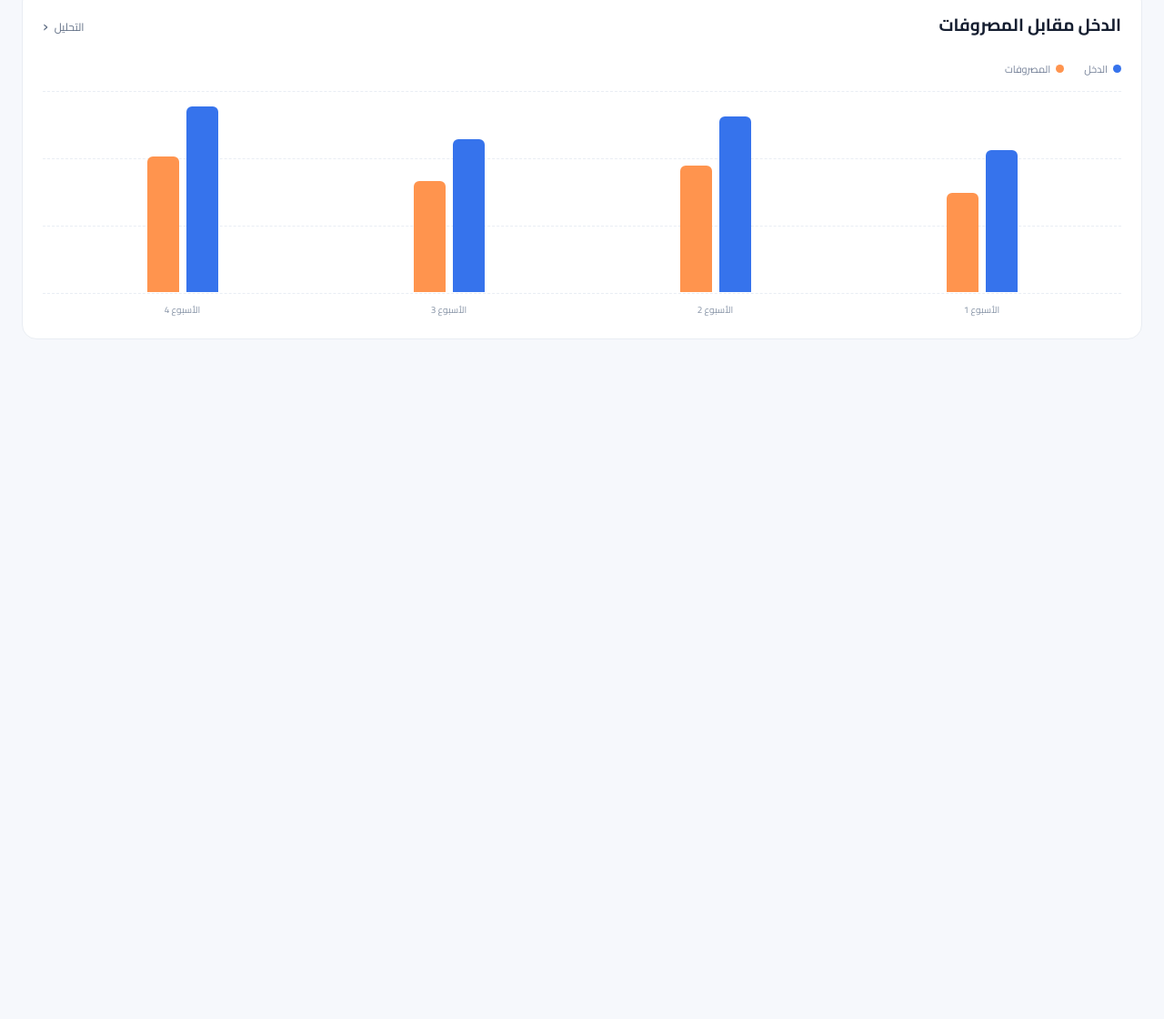
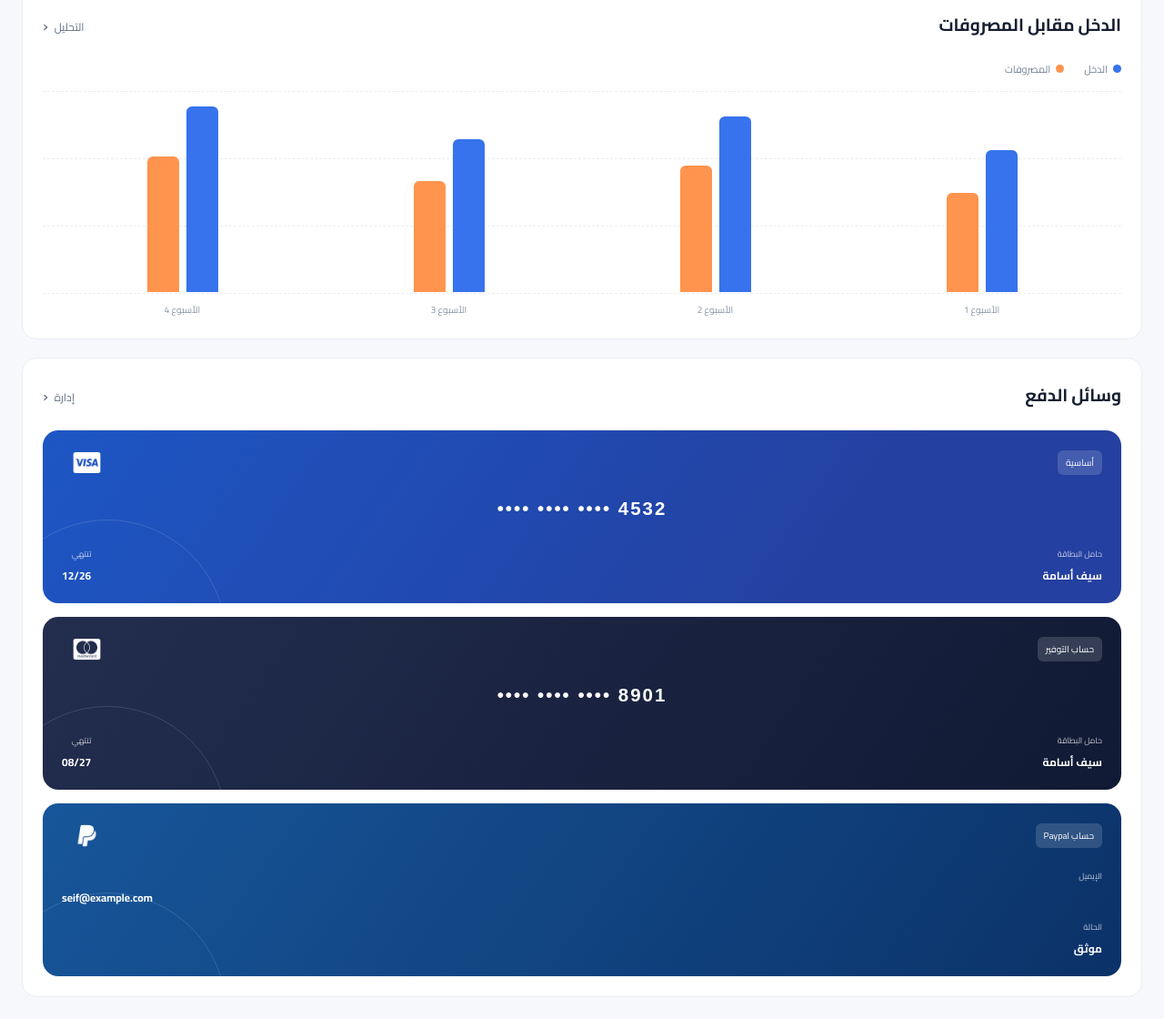
Before and after one commit to Talal-Sharaa/FrontEnd-Route-Assignment-4-Mudabbir, a plain HTML site: page index.html in a window 1280 px wide. Shown: the part 3386-4506 px from the top of the page at 91% size. Before the commit the page ends 3783 px from the top, so only its background shows below. Drawn offline with Linux system fonts and the light colour scheme.

Commit message:
Add payment method cards

```diff
--- a/css/style.css
+++ b/css/style.css
@@ -153,3 +153,19 @@ td { padding: 12px 10px; font-size: 11px; border-top: 1px solid #f0f2f6; }
 .bar-pair { width: 100%; height: 210px; display: flex; gap: 8px; align-items: flex-end; justify-content: center; }
 .bar { display: block; width: min(27%, 35px); border-radius: 6px 6px 0 0; }
 .income-bar { background: #3673ec; } .expense-bar { background: #ff944e; }
+
+.payment-cards { display: grid; gap: 15px; }
+.bank-card { color: #fff; min-height: 190px; border-radius: 17px; padding: 19px 21px; display: flex; flex-direction: column; overflow: hidden; position: relative; isolation: isolate; }
+.bank-card::before { content: ""; position: absolute; width: 260px; height: 260px; border: 1px solid #ffffff22; border-radius: 50%; bottom: -170px; left: -60px; z-index: -1; }
+.primary-card { background: linear-gradient(125deg, #1d56c4, #2440a0 75%); }
+.secondary-card { background: linear-gradient(125deg, #232d4e, #101a34); }
+.paypal-card { background: linear-gradient(125deg, #17569a, #0b3268); }
+.card-top, .card-bottom { display: flex; justify-content: space-between; align-items: center; gap: 10px; }
+.card-top img { width: 54px; height: 33px; object-fit: contain; }
+.card-tag { font-size: 10px; background: #ffffff26; border-radius: 6px; padding: 4px 9px; }
+.card-number { font-family: Arial, sans-serif; font-size: clamp(16px, 1.6vw, 23px); font-weight: 700; letter-spacing: 2px; text-align: center; margin: 22px 0 19px; white-space: nowrap; }
+.card-bottom { margin-top: auto; }
+.card-bottom small, .card-bottom strong, .paypal-details small, .paypal-details strong { display: block; }
+.card-bottom small, .paypal-details small { opacity: .72; font-size: 9px; margin-bottom: 4px; }
+.card-bottom strong, .paypal-details strong { font-size: 12px; }
+.paypal-details { display: flex; flex-direction: column; gap: 12px; margin-top: auto; }
--- a/index.html
+++ b/index.html
@@ -192,6 +192,26 @@
     <div class="chart-week"><div class="bar-pair"><span class="bar income-bar" style="height:97%"></span><span class="bar expense-bar" style="height:71%"></span></div><span>الأسبوع 4</span></div>
   </div>
 </section>
+
+<section class="panel payment-panel" id="payments" aria-labelledby="payments-title">
+  <div class="section-heading"><h2 id="payments-title">وسائل الدفع</h2><a href="#payments">إدارة <span aria-hidden="true">‹</span></a></div>
+  <div class="payment-cards">
+    <article class="bank-card primary-card" aria-label="بطاقة Visa تنتهي بالأرقام 4532">
+      <div class="card-top"><span class="card-tag">أساسية</span><img src="assets/icons/cc-visa-brands-solid-full.png" alt="Visa" /></div>
+      <p class="card-number" dir="ltr">•••• •••• •••• 4532</p>
+      <div class="card-bottom"><div><small>حامل البطاقة</small><strong>سيف أسامة</strong></div><div><small>تنتهي</small><strong><bdi>12/26</bdi></strong></div></div>
+    </article>
+    <article class="bank-card secondary-card" aria-label="بطاقة Mastercard تنتهي بالأرقام 8901">
+      <div class="card-top"><span class="card-tag">حساب التوفير</span><img src="assets/icons/cc-mastercard-brands-solid-full.png" alt="Mastercard" /></div>
+      <p class="card-number" dir="ltr">•••• •••• •••• 8901</p>
+      <div class="card-bottom"><div><small>حامل البطاقة</small><strong>سيف أسامة</strong></div><div><small>تنتهي</small><strong><bdi>08/27</bdi></strong></div></div>
+    </article>
+    <article class="bank-card paypal-card" aria-label="حساب PayPal موثق">
+      <div class="card-top"><span class="card-tag">حساب Paypal</span><img src="assets/icons/paypal-brands-solid-full.png" alt="PayPal" /></div>
+      <div class="paypal-details"><div><small>الإيميل</small><strong dir="ltr">seif@example.com</strong></div><div><small>الحالة</small><strong>موثق</strong></div></div>
+    </article>
+  </div>
+</section>
       </div>
     </main>
   </div>
```
